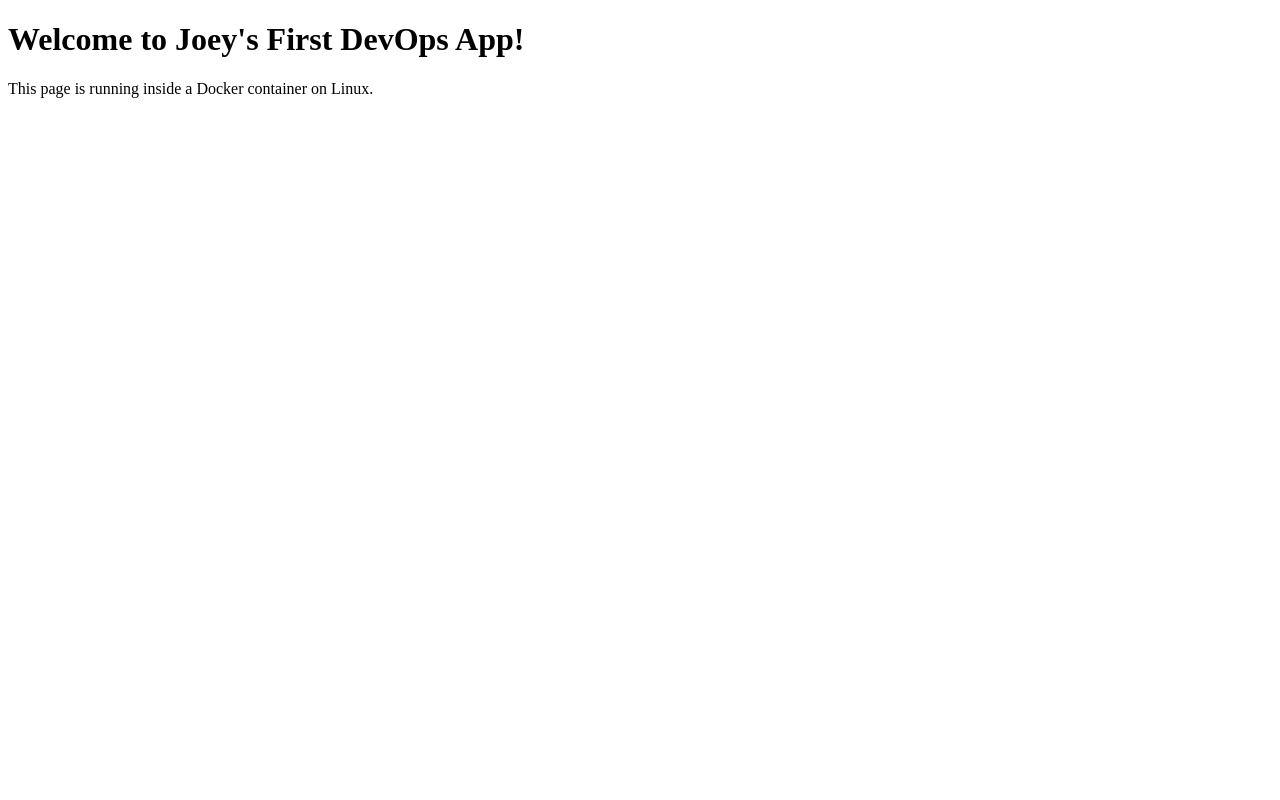
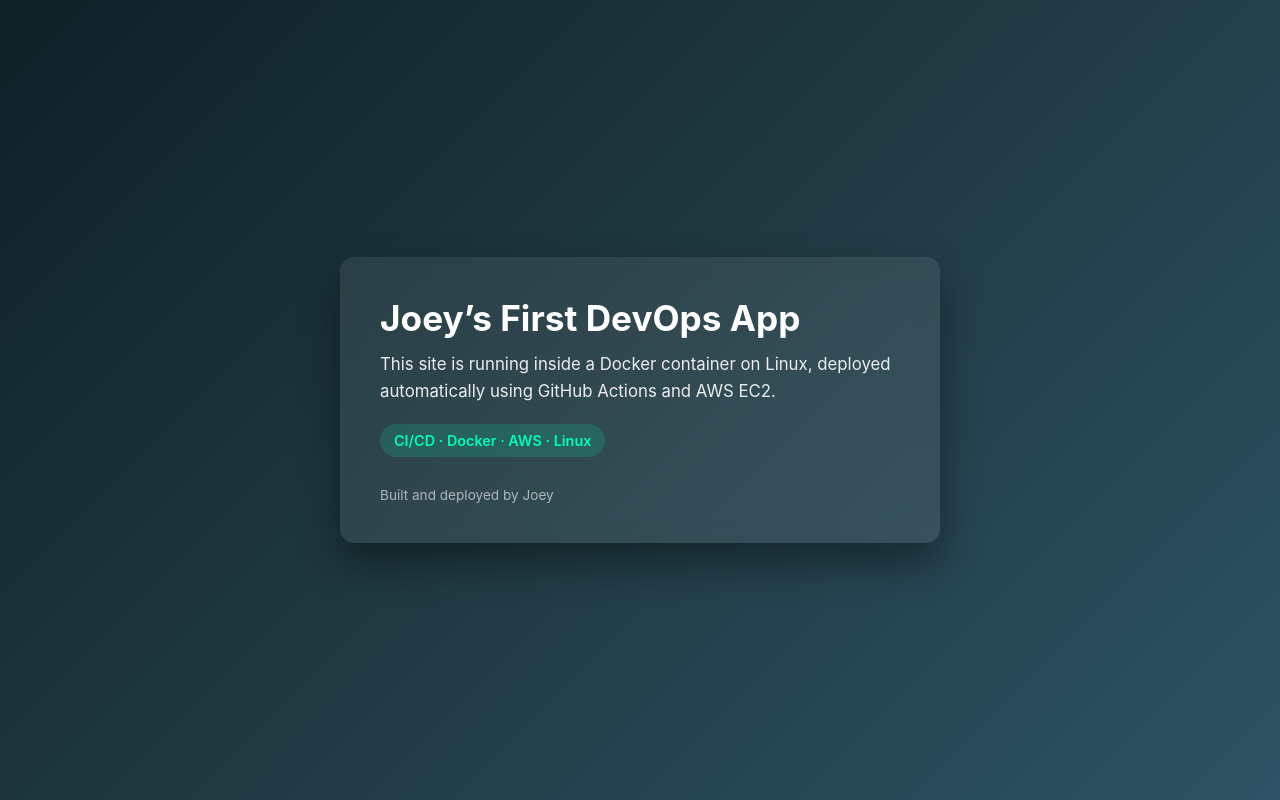
Before and after one commit to jkanodev/dev.joe, a plain HTML site: page app/index.html in a window 1280 px wide. Drawn offline with Linux system fonts and the light colour scheme.

Commit message:
Improve homepage design and styling

```diff
--- a/app/index.html
+++ b/app/index.html
@@ -1,10 +1,82 @@
 <!DOCTYPE html>
-<html>
+<html lang="en">
 <head>
-    <title>Joey DevOps Web App</title>
+  <meta charset="UTF-8" />
+  <meta name="viewport" content="width=device-width, initial-scale=1.0"/>
+  <title>Joey DevOps App</title>
+
+  <style>
+    * {
+      box-sizing: border-box;
+      margin: 0;
+      padding: 0;
+      font-family: -apple-system, BlinkMacSystemFont, "Segoe UI", Roboto, Oxygen,
+                   Ubuntu, Cantarell, "Open Sans", "Helvetica Neue", sans-serif;
+    }
+
+    body {
+      min-height: 100vh;
+      background: linear-gradient(135deg, #0f2027, #203a43, #2c5364);
+      display: flex;
+      align-items: center;
+      justify-content: center;
+      color: #ffffff;
+    }
+
+    .card {
+      background: rgba(255, 255, 255, 0.08);
+      backdrop-filter: blur(10px);
+      border-radius: 14px;
+      padding: 40px;
+      max-width: 600px;
+      width: 90%;
+      box-shadow: 0 20px 40px rgba(0, 0, 0, 0.4);
+    }
+
+    h1 {
+      font-size: 2.2rem;
+      margin-bottom: 12px;
+    }
+
+    p {
+      font-size: 1.05rem;
+      line-height: 1.6;
+      opacity: 0.9;
+    }
+
+    .badge {
+      display: inline-block;
+      margin-top: 20px;
+      padding: 8px 14px;
+      border-radius: 999px;
+      background: rgba(0, 255, 180, 0.15);
+      color: #00ffb4;
+      font-weight: 600;
+      font-size: 0.9rem;
+    }
+
+    footer {
+      margin-top: 30px;
+      font-size: 0.85rem;
+      opacity: 0.6;
+    }
+  </style>
 </head>
+
 <body>
-    <h1>Welcome to Joey's First DevOps App!</h1>
-    <p>This page is running inside a Docker container on Linux.</p>
+  <div class="card">
+    <h1>Joey’s First DevOps App</h1>
+
+    <p>
+      This site is running inside a Docker container on Linux, deployed automatically
+      using GitHub Actions and AWS EC2.
+    </p>
+
+    <span class="badge">CI/CD · Docker · AWS · Linux</span>
+
+    <footer>
+      Built and deployed by Joey
+    </footer>
+  </div>
 </body>
 </html>
```
